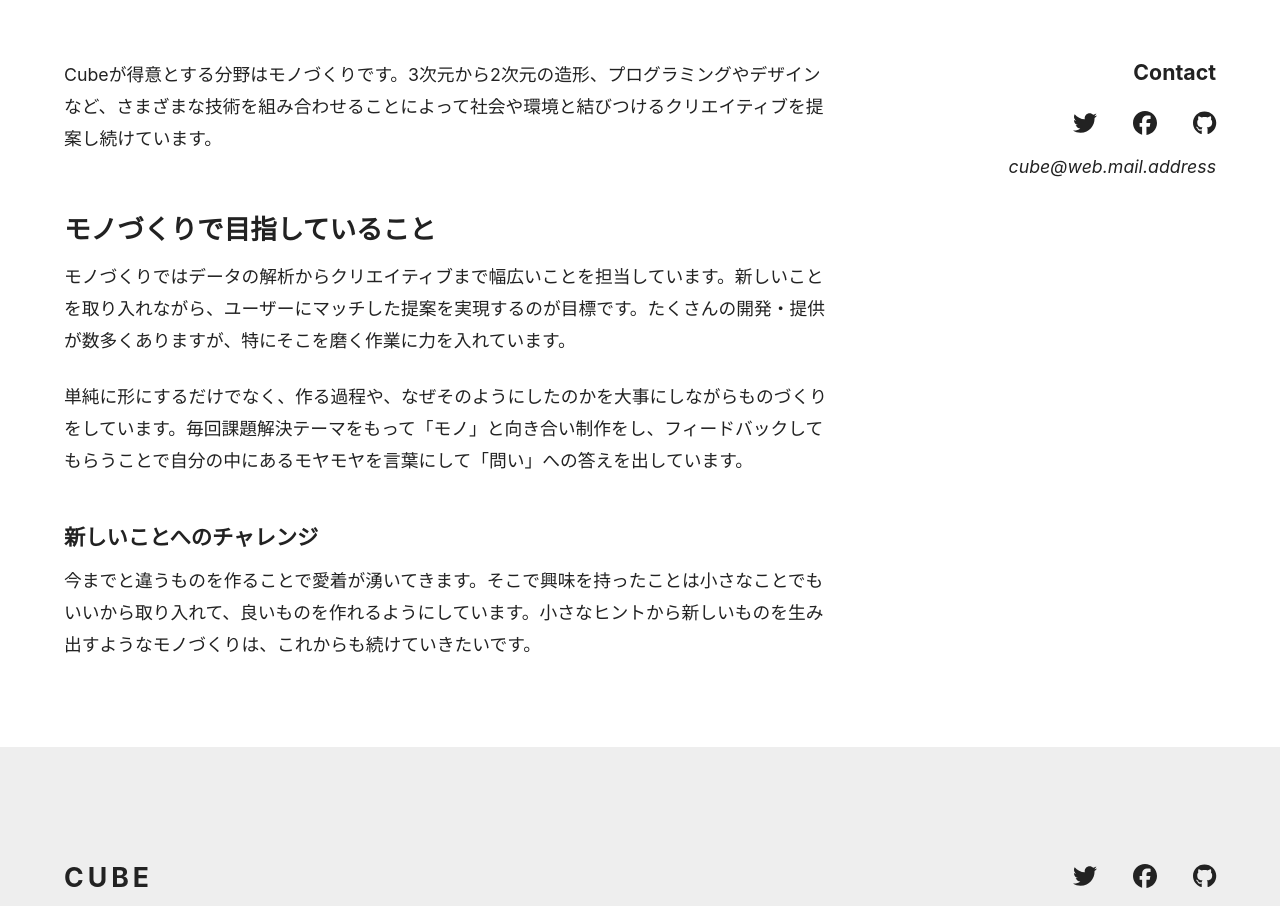
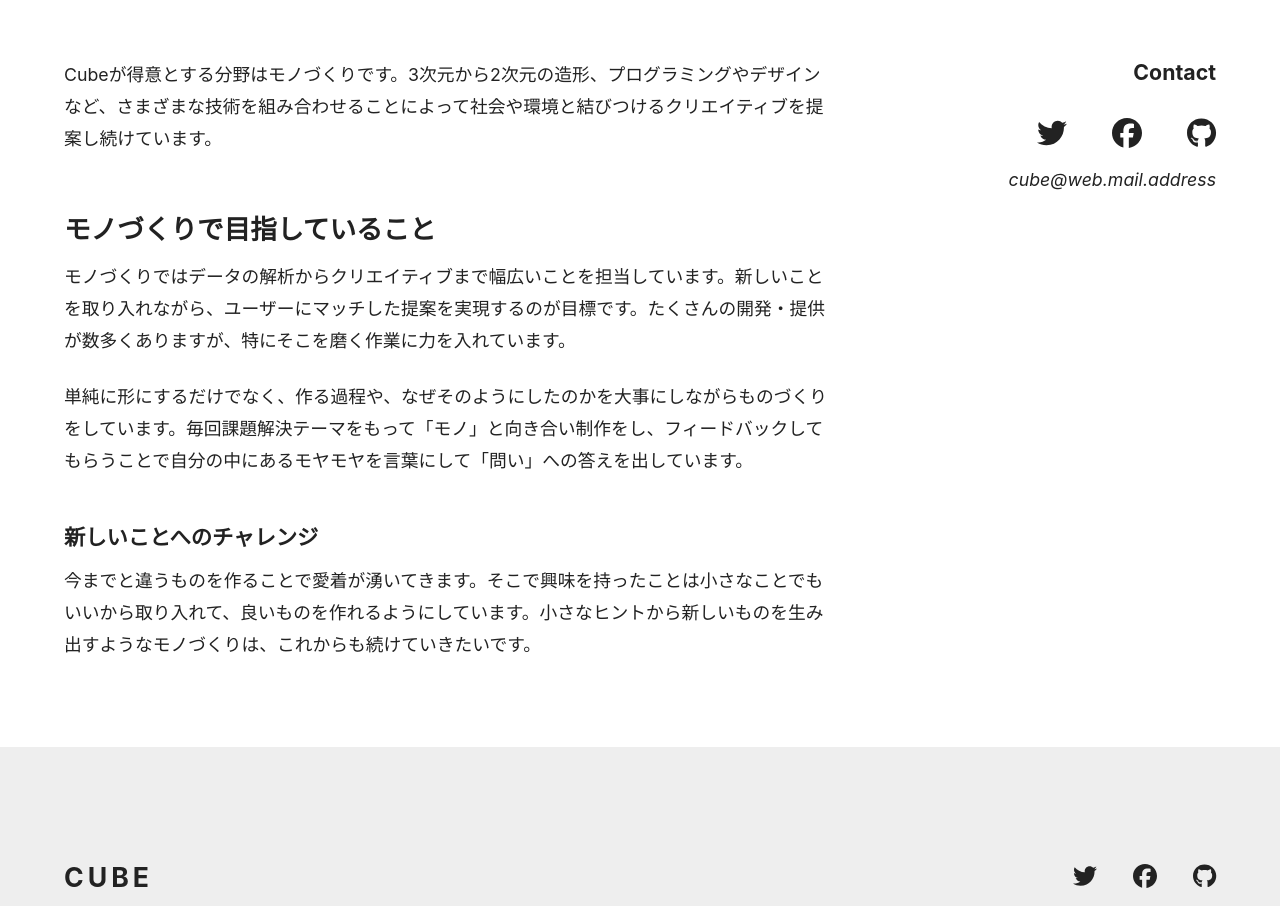
Before and after one commit to hokuto-kato/next-react-website, a Next.js app: page /about in a window 1280 px wide. Shown: the part 1084-1990 px from the top of the page. Built offline with nearby package versions, Linux system fonts and the light colour scheme.

Commit message:
[5.10]アイコンのサイズ（フォントサイズ）をpropsで指定できるようにする

```diff
--- a/src/components/contact.js
+++ b/src/components/contact.js
@@ -4,7 +4,7 @@
   return (
     <div className={styles.stack}>
       <h3 className={styles.heading}>Contact</h3>
-      <Social />
+      <Social iconSize={'30px'} />
       <address>cube@web.mail.address</address>
     </div>
   )
--- a/src/components/social.js
+++ b/src/components/social.js
@@ -5,9 +5,9 @@
   faFacebook,
   faGithub
 } from '@fortawesome/free-brands-svg-icons'
-export const Social = () => {
+export const Social = ({ iconSize = 'initial' }) => {
   return (
-    <ul className={styles.list}>
+    <ul className={styles.list} style={{ '--icon-size': iconSize }}>
       <li>
         <a href="https://twitter.com">
           <FontAwesomeIcon icon={faTwitter} />
--- a/src/styles/social.module.sass
+++ b/src/styles/social.module.sass
@@ -1,4 +1,4 @@
 .list
   display: flex
   gap: 1.5em
-  font-size: 24px
+  font-size: var(--icon-size,24px)
```
